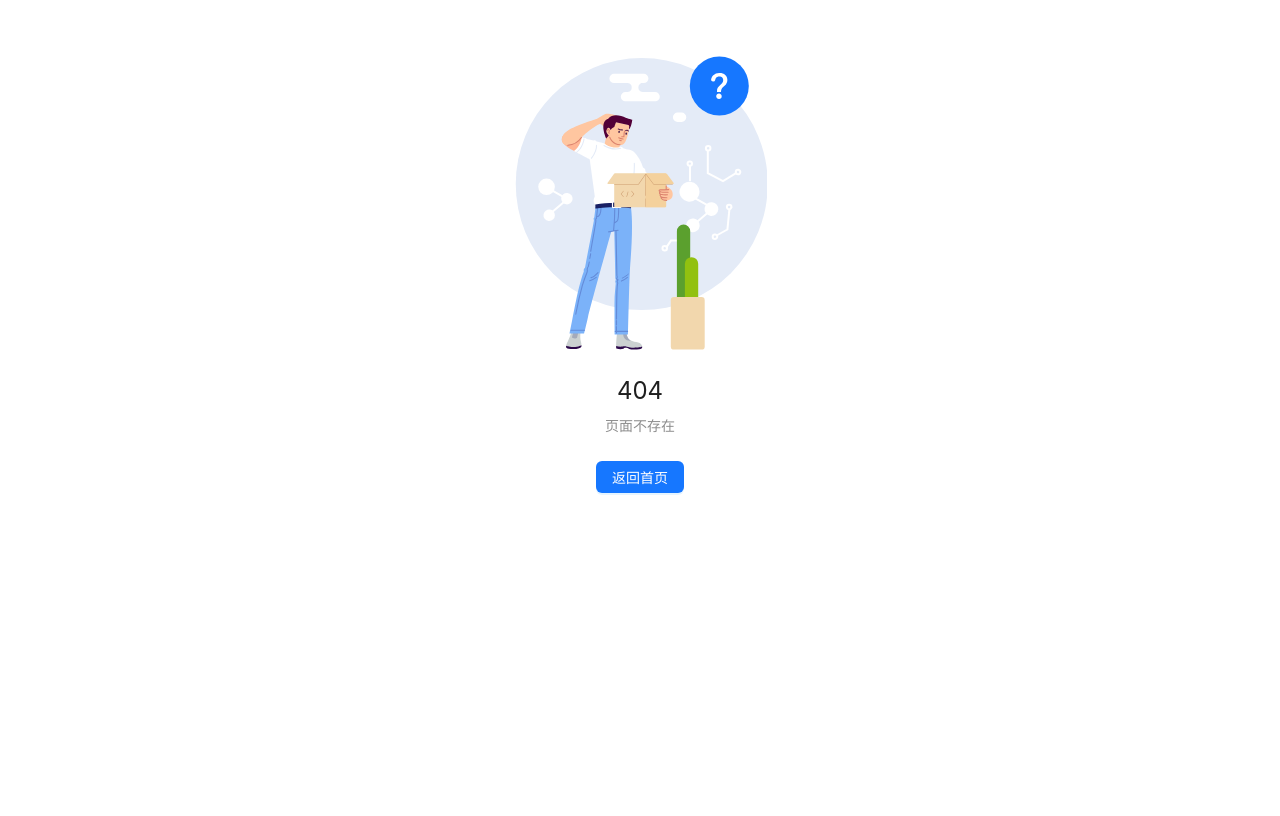
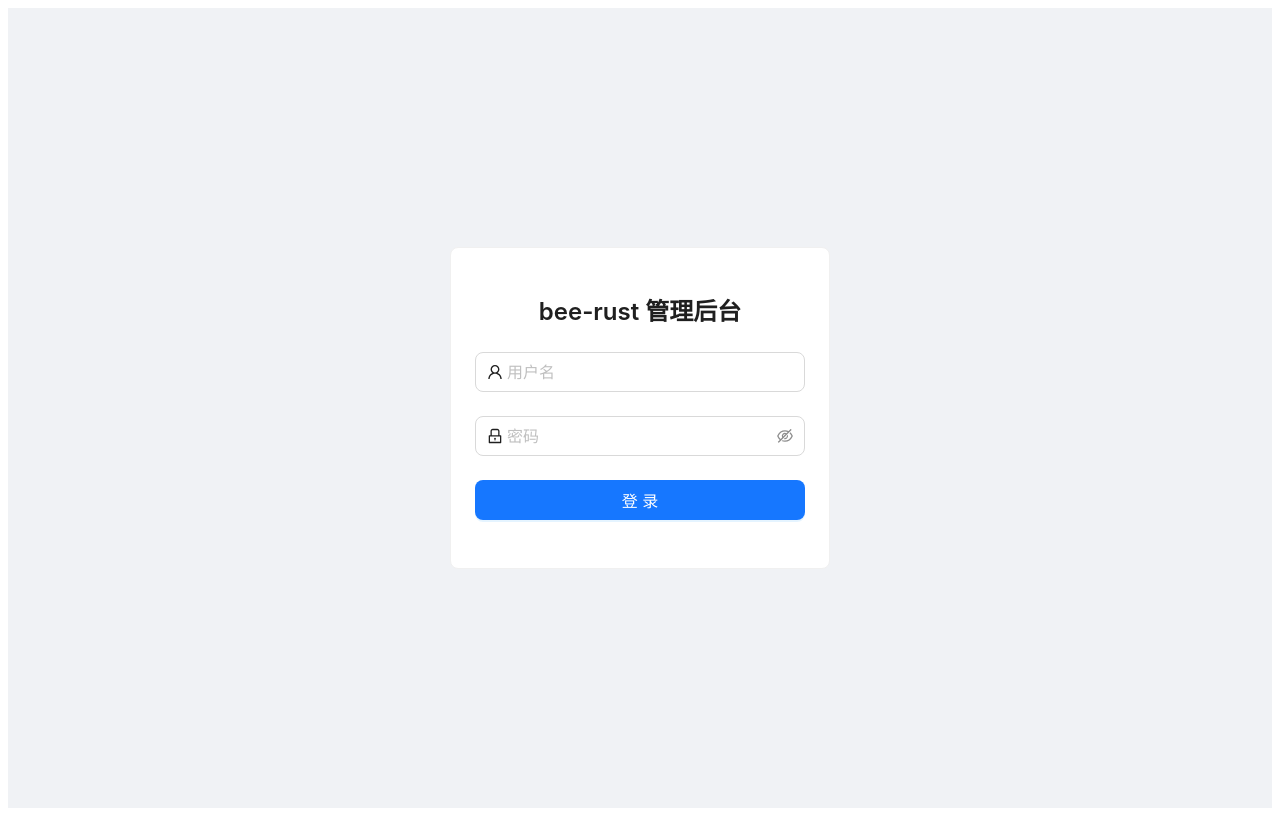
Before and after one commit to erikwang2013/bee-rust-admin, a React (Vite) app in the folder admin/web/: page /login in a window 1280 px wide. Before the commit this address had no page. Built offline with nearby package versions, Linux system fonts and the light colour scheme.

Commit message:
feat(admin-web): 鉴权上下文、路由守卫与登录页

```diff
--- /dev/null
+++ b/admin/web/src/auth/AuthContext.tsx
@@ -0,0 +1,80 @@
+import { createContext, useCallback, useContext, useEffect, useMemo, useState, type ReactNode } from 'react';
+import { authApi } from '../api/auth';
+import { TOKEN_KEY } from '../api/client';
+import type { MenuNode, UserInfo } from '../api/types';
+
+interface AuthState {
+  user: UserInfo | null;
+  perms: string[];
+  menus: MenuNode[];
+  ready: boolean;
+  login: (username: string, password: string) => Promise<void>;
+  logout: () => Promise<void>;
+  reload: () => Promise<void>;
+  has: (code: string) => boolean;
+}
+
+const AuthContext = createContext<AuthState | null>(null);
+
+export function AuthProvider({ children }: { children: ReactNode }) {
+  const [user, setUser] = useState<UserInfo | null>(null);
+  const [perms, setPerms] = useState<string[]>([]);
+  const [menus, setMenus] = useState<MenuNode[]>([]);
+  const [ready, setReady] = useState(false);
+
+  const reload = useCallback(async () => {
+    if (!localStorage.getItem(TOKEN_KEY)) {
+      setUser(null); setPerms([]); setMenus([]); setReady(true);
+      return;
+    }
+    try {
+      const profile = await authApi.profile();
+      const tree = await authApi.menus();
+      setUser(profile.user);
+      setPerms(profile.perms);
+      setMenus(tree);
+    } catch {
+      localStorage.removeItem(TOKEN_KEY);
+      setUser(null);
+    } finally {
+      setReady(true);
+    }
+  }, []);
+
+  useEffect(() => { void reload(); }, [reload]);
+
+  const login = useCallback(async (username: string, password: string) => {
+    const res = await authApi.login(username, password);
+    localStorage.setItem(TOKEN_KEY, res.token);
+    const profile = await authApi.profile();
+    const tree = await authApi.menus();
+    setUser(profile.user);
+    setPerms(profile.perms);
+    setMenus(tree);
+    setReady(true);
+  }, []);
+
+  const logout = useCallback(async () => {
+    try { await authApi.logout(); } catch { /* token 已失效也要能退出 */ }
+    localStorage.removeItem(TOKEN_KEY);
+    setUser(null); setPerms([]); setMenus([]);
+  }, []);
+
+  const has = useCallback(
+    (code: string) => perms.includes('*:*:*') || perms.includes(code),
+    [perms],
+  );
+
+  const value = useMemo(
+    () => ({ user, perms, menus, ready, login, logout, reload, has }),
+    [user, perms, menus, ready, login, logout, reload, has],
+  );
+
+  return <AuthContext.Provider value={value}>{children}</AuthContext.Provider>;
+}
+
+export function useAuth(): AuthState {
+  const ctx = useContext(AuthContext);
+  if (!ctx) throw new Error('useAuth 必须在 AuthProvider 内使用');
+  return ctx;
+}
--- a/admin/web/src/main.tsx
+++ b/admin/web/src/main.tsx
@@ -5,12 +5,15 @@ import zhCN from 'antd/locale/zh_CN';
 import 'dayjs/locale/zh-cn';
 import { RouterProvider } from 'react-router';
 import { router } from './router';
+import { AuthProvider } from './auth/AuthContext';
 
 ReactDOM.createRoot(document.getElementById('root')!).render(
   <React.StrictMode>
     <ConfigProvider locale={zhCN}>
       <AntdApp>
-        <RouterProvider router={router} />
+        <AuthProvider>
+          <RouterProvider router={router} />
+        </AuthProvider>
       </AntdApp>
     </ConfigProvider>
   </React.StrictMode>,
--- /dev/null
+++ b/admin/web/src/pages/dashboard/index.tsx
@@ -0,0 +1,3 @@
+export default function Dashboard() {
+  return <div>dashboard</div>;
+}
--- /dev/null
+++ b/admin/web/src/pages/login/index.tsx
@@ -0,0 +1,46 @@
+import { useState } from 'react';
+import { Button, Card, Form, Input, Typography } from 'antd';
+import { LockOutlined, UserOutlined } from '@ant-design/icons';
+import { useNavigate } from 'react-router';
+import { useAuth } from '../../auth/AuthContext';
+
+export default function LoginPage() {
+  const { login } = useAuth();
+  const nav = useNavigate();
+  const [loading, setLoading] = useState(false);
+
+  const onFinish = async (v: { username: string; password: string }) => {
+    setLoading(true);
+    try {
+      await login(v.username, v.password);
+      nav('/', { replace: true });
+    } catch {
+      // 具体错误消息由 axios 拦截器提示
+    } finally {
+      setLoading(false);
+    }
+  };
+
+  return (
+    <div style={{ height: '100vh', display: 'flex', alignItems: 'center', justifyContent: 'center', background: '#f0f2f5' }}>
+      <Card style={{ width: 380 }}>
+        <Typography.Title level={3} style={{ textAlign: 'center', marginBottom: 24 }}>
+          bee-rust 管理后台
+        </Typography.Title>
+        <Form onFinish={onFinish} size="large">
+          <Form.Item name="username" rules={[{ required: true, message: '请输入用户名' }]}>
+            <Input prefix={<UserOutlined />} placeholder="用户名" autoComplete="username" />
+          </Form.Item>
+          <Form.Item name="password" rules={[{ required: true, message: '请输入密码' }]}>
+            <Input.Password prefix={<LockOutlined />} placeholder="密码" autoComplete="current-password" />
+          </Form.Item>
+          <Form.Item>
+            <Button type="primary" htmlType="submit" block loading={loading}>
+              登录
+            </Button>
+          </Form.Item>
+        </Form>
+      </Card>
+    </div>
+  );
+}
--- a/admin/web/src/router.tsx
+++ b/admin/web/src/router.tsx
@@ -1,8 +1,38 @@
-import { createBrowserRouter } from 'react-router';
+import { lazy, Suspense, type ReactNode } from 'react';
+import { createBrowserRouter, Navigate } from 'react-router';
+import { Spin } from 'antd';
+import RequireAuth from './router/guard';
+import LoginPage from './pages/login/index';
+import Forbidden from './pages/error/403';
 import NotFound from './pages/error/404';
-import Forbidden from './pages/error/403';
+
+const Dashboard = lazy(() => import('./pages/dashboard/index'));
+
+const loading = (
+  <div style={{ display: 'flex', justifyContent: 'center', paddingTop: 120 }}>
+    <Spin size="large" />
+  </div>
+);
+
+function L({ children }: { children: ReactNode }) {
+  return <Suspense fallback={loading}>{children}</Suspense>;
+}
 
 export const router = createBrowserRouter([
-  { path: '/403', element: <Forbidden /> },
-  { path: '*', element: <NotFound /> },
+  { path: '/login', element: <LoginPage /> },
+  {
+    path: '/',
+    element: <RequireAuth />,
+    children: [
+      {
+        element: <div />, // F4 换成 BasicLayout
+        children: [
+          { index: true, element: <Navigate to="/dashboard" replace /> },
+          { path: 'dashboard', element: <L><Dashboard /></L> },
+          { path: '403', element: <Forbidden /> },
+          { path: '*', element: <NotFound /> },
+        ],
+      },
+    ],
+  },
 ]);
--- /dev/null
+++ b/admin/web/src/router/guard.tsx
@@ -0,0 +1,21 @@
+import { Spin } from 'antd';
+import { Navigate, Outlet, useLocation } from 'react-router';
+import { useAuth } from '../auth/AuthContext';
+
+/** 未登录跳 /login；token 有效但 profile 未就绪时显示加载。 */
+export default function RequireAuth() {
+  const { user, ready } = useAuth();
+  const loc = useLocation();
+
+  if (!ready) {
+    return (
+      <div style={{ display: 'flex', justifyContent: 'center', alignItems: 'center', height: '100vh' }}>
+        <Spin size="large" />
+      </div>
+    );
+  }
+  if (!user) {
+    return <Navigate to="/login" state={{ from: loc.pathname }} replace />;
+  }
+  return <Outlet />;
+}
```
Also changed, not shown: admin/web/src/auth/Auth.tsx (added, +8 -0 lines).
